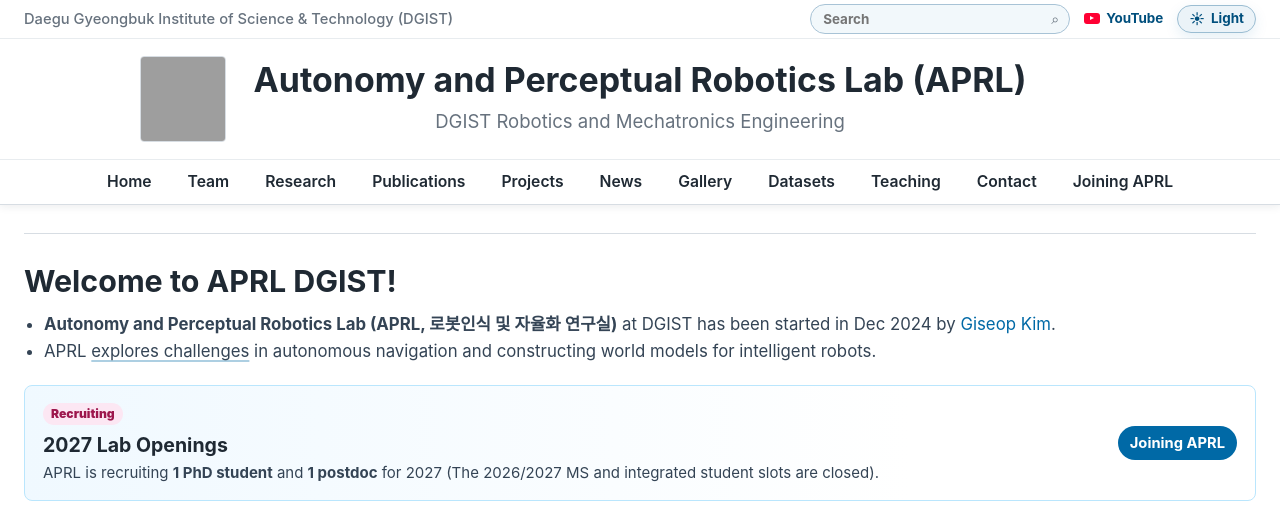
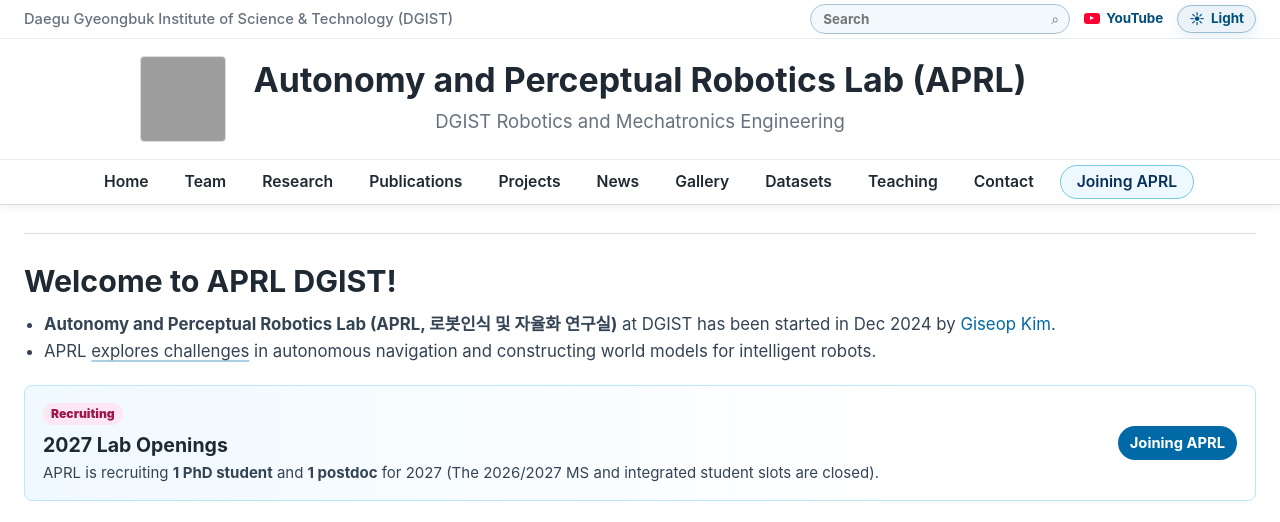
Before and after one commit to team-aprl/team-aprl.github.io, a Jekyll site: the page built from index.html, in a window 1280 px wide. Shown: the top 522 px of the page. Built offline with Jekyll 4.4.1, drawn with Linux system fonts in a browser that asks for light colours; grey boxes are pictures that could not be loaded.

Commit message:
Highlight joining APRL nav link

```diff
--- a/_includes/header.html
+++ b/_includes/header.html
@@ -40,6 +40,6 @@
     <a href="{{ '/datasets.html' | relative_url }}">Datasets</a>
     <a href="{{ '/teaching.html' | relative_url }}">Teaching</a>
     <a href="{{ '/contact.html' | relative_url }}">Contact</a>
-    <a href="{{ '/joining-aprl.html' | relative_url }}">Joining APRL</a>
+    <a class="primary-nav-join" href="{{ '/joining-aprl.html' | relative_url }}">Joining APRL</a>
   </nav>
 </header>
--- a/styles.css
+++ b/styles.css
@@ -605,6 +605,28 @@ body.header-compact-sticky .primary-nav {
 
 .primary-nav a:first-child::after {
   left: 18px;
+}
+
+.primary-nav .primary-nav-join {
+  min-height: 34px;
+  align-self: center;
+  margin-left: 8px;
+  padding: 0 16px;
+  border: 1px solid color-mix(in srgb, var(--header-accent) 45%, var(--line));
+  border-radius: 999px;
+  color: var(--dgist-navy);
+  background: color-mix(in srgb, var(--header-accent) 7%, var(--header-surface));
+}
+
+.primary-nav .primary-nav-join:hover,
+.primary-nav .primary-nav-join:focus-visible {
+  color: var(--dgist-navy);
+  background: color-mix(in srgb, var(--header-accent) 14%, var(--header-surface));
+  border-color: var(--header-accent);
+}
+
+.primary-nav .primary-nav-join::after {
+  display: none;
 }
 
 .primary-nav a:hover,
@@ -4135,6 +4157,13 @@ body.theme-dark .research-recent-visual {
     display: none;
   }
 
+  .primary-nav .primary-nav-join {
+    min-height: 36px;
+    margin-left: 0;
+    border-color: color-mix(in srgb, var(--header-accent) 45%, var(--line));
+    border-radius: 6px;
+  }
+
   .primary-nav a:hover,
   .primary-nav a:focus-visible {
     background: color-mix(in srgb, var(--link) 8%, var(--header-surface));
```
